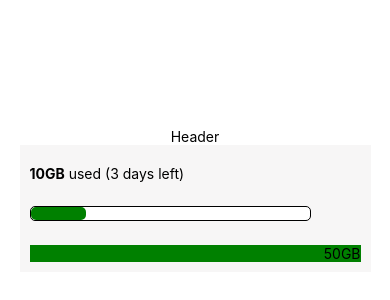
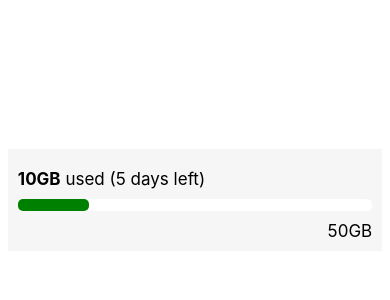
Before and after one commit to asandler77/AwesomeTSProject, a React Native app: screen / in a window 390 px wide. Shown: the part 222-522 px from the top of the page. Built offline with nearby package versions, Linux system fonts and the light colour scheme.

Commit message:
Remove unused Animated.

```diff
--- a/App.tsx
+++ b/App.tsx
@@ -8,16 +8,16 @@
 
 import React from 'react';
 import {StyleSheet, Text, View,} from 'react-native';
-import {Capacity} from './components/Capacity';
+import {ProgressBar} from './components/ProgressBar';
 
 
 export default function App() {
     return (
         <View style={styles.body}>
-            <Text>Header</Text>
-            <Capacity
-                currentAmount={10}
-                totalAmount={50}/>
+            <ProgressBar
+                usedInternetCapacityAmount={10}
+                totalInternetCapacityAmount={50}
+                daysLeft={5}/>
         </View>
     );
 };
--- a/components/Capacity.tsx
+++ /dev/null
@@ -1,62 +0,0 @@
-import React from 'react';
-import {Animated, StyleSheet, Text, View} from 'react-native';
-
-
-export interface ActiveBarProps {
-    totalAmount: number,
-    currentAmount: number
-
-}
-
-//why const and not export default functional component?  ReactElement or ReactNode
-const Capacity = ({totalAmount, currentAmount}: ActiveBarProps): React.ReactElement => {
-
-    const currentPercentage = currentAmount / totalAmount * 100;
-    return (
-        <View style={styles.container}>
-            <Text>
-                <Text style={styles.currentAmount}>{currentAmount}GB</Text> used (3 days left)
-            </Text>
-            <View style={styles.progressBar}>
-                <Animated.View style={[styles.innerBarStyle, {width: currentPercentage + "%"}]}/>
-            </View>
-            <Text style={styles.totalAmountContainer}>{totalAmount}GB</Text>
-        </View>
-    )
-
-
-};
-
-const styles = StyleSheet.create({
-    container: {
-        backgroundColor: '#F7F6F6',
-        height: '15%',
-        width: '90%',
-        justifyContent: 'space-between',
-        paddingVertical: 20,
-        paddingHorizontal: 10,
-        paddingBottom: 10,
-    },
-    currentAmount: {
-        fontWeight: "bold",
-    },
-    totalAmountContainer: {
-        backgroundColor: 'green',
-        textAlign: "right",
-    },
-    progressBar: {
-        height: 15,
-        width: '85%',
-        backgroundColor: 'white',
-        borderColor: '#000',
-        borderWidth: 1,
-        borderRadius: 5,
-    },
-    innerBarStyle: {
-        height:'100%',
-        borderRadius: 5,
-        backgroundColor: 'green',
-    },
-});
-
-export { Capacity }
--- /dev/null
+++ b/components/ProgressBar.tsx
@@ -0,0 +1,65 @@
+import React from 'react';
+import { StyleSheet, Text, View } from 'react-native';
+
+
+export interface ActiveBarProps {
+    usedInternetCapacityAmount: number,
+    totalInternetCapacityAmount: number,
+    daysLeft: number,
+
+}
+
+const ProgressBar = ({totalInternetCapacityAmount, usedInternetCapacityAmount, daysLeft}: ActiveBarProps): React.ReactElement => {
+
+    const currentPercentage = usedInternetCapacityAmount / totalInternetCapacityAmount * 100;
+    return (
+        <View style={styles.container}>
+            <Text style={styles.commonText}>
+                <Text style={styles.currentCapacityAmount}>{usedInternetCapacityAmount}GB</Text> used ({daysLeft} days left)
+            </Text>
+            <View style={styles.progressBar}>
+                <View style={[styles.innerBarStyle, {width: currentPercentage + "%"}]}/>
+            </View>
+            <Text style={styles.totalInternetCapacityAmount}>{totalInternetCapacityAmount}GB</Text>
+        </View>
+    )
+
+
+};
+
+const styles = StyleSheet.create({
+    container: {
+        backgroundColor: '#F7F6F6',
+        height: '12%',
+        width: '96%',
+        justifyContent: 'space-between',
+        paddingVertical: 20,
+        paddingHorizontal: 10,
+        paddingBottom: 10,
+        fontSize: 50,
+    },
+    currentCapacityAmount: {
+        fontWeight: "bold",
+        fontSize: 17,
+    },
+    totalInternetCapacityAmount: {
+        textAlign: "right",
+        fontSize: 17,
+    },
+    commonText: {
+        fontSize: 17,
+    },
+    progressBar: {
+        height: 12,
+        width: '100%',
+        backgroundColor: 'white',
+        borderRadius: 5,
+    },
+    innerBarStyle: {
+        height:'100%',
+        borderRadius: 5,
+        backgroundColor: 'green',
+    },
+});
+
+export { ProgressBar }
```
